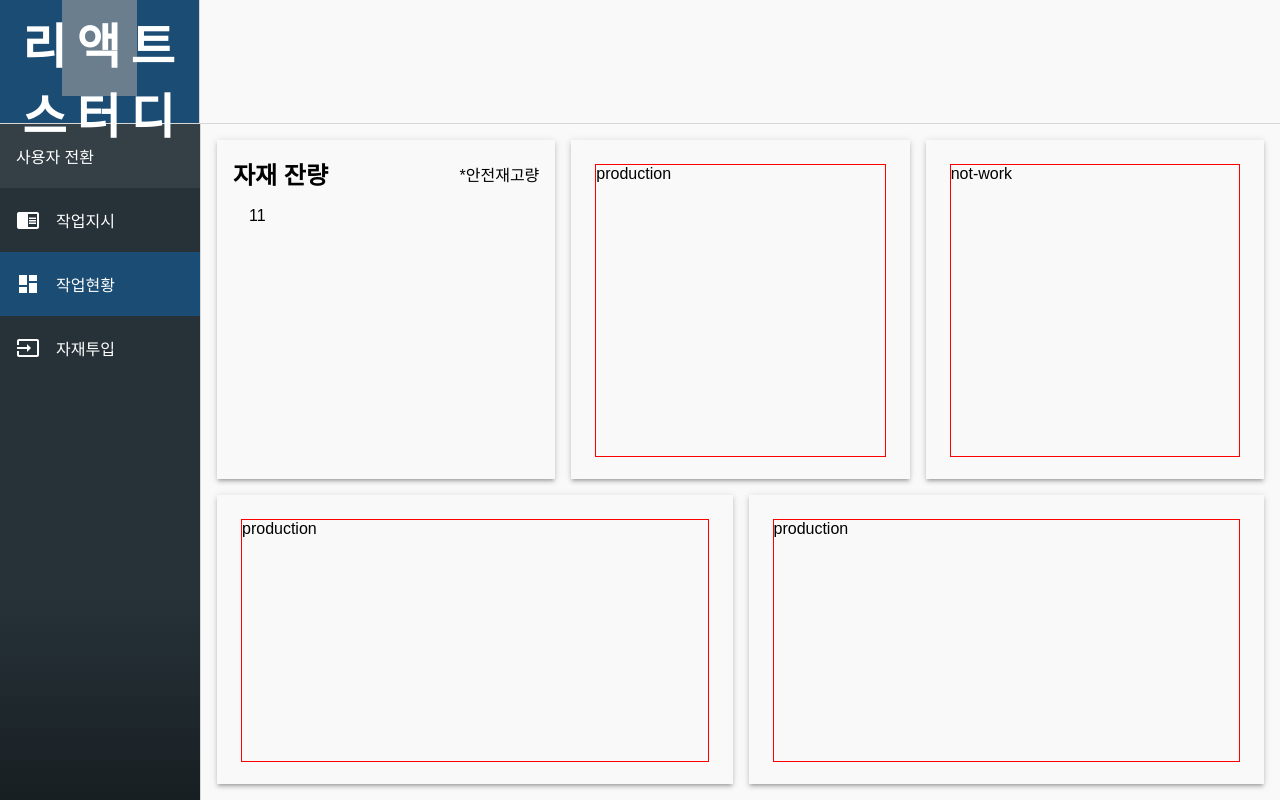
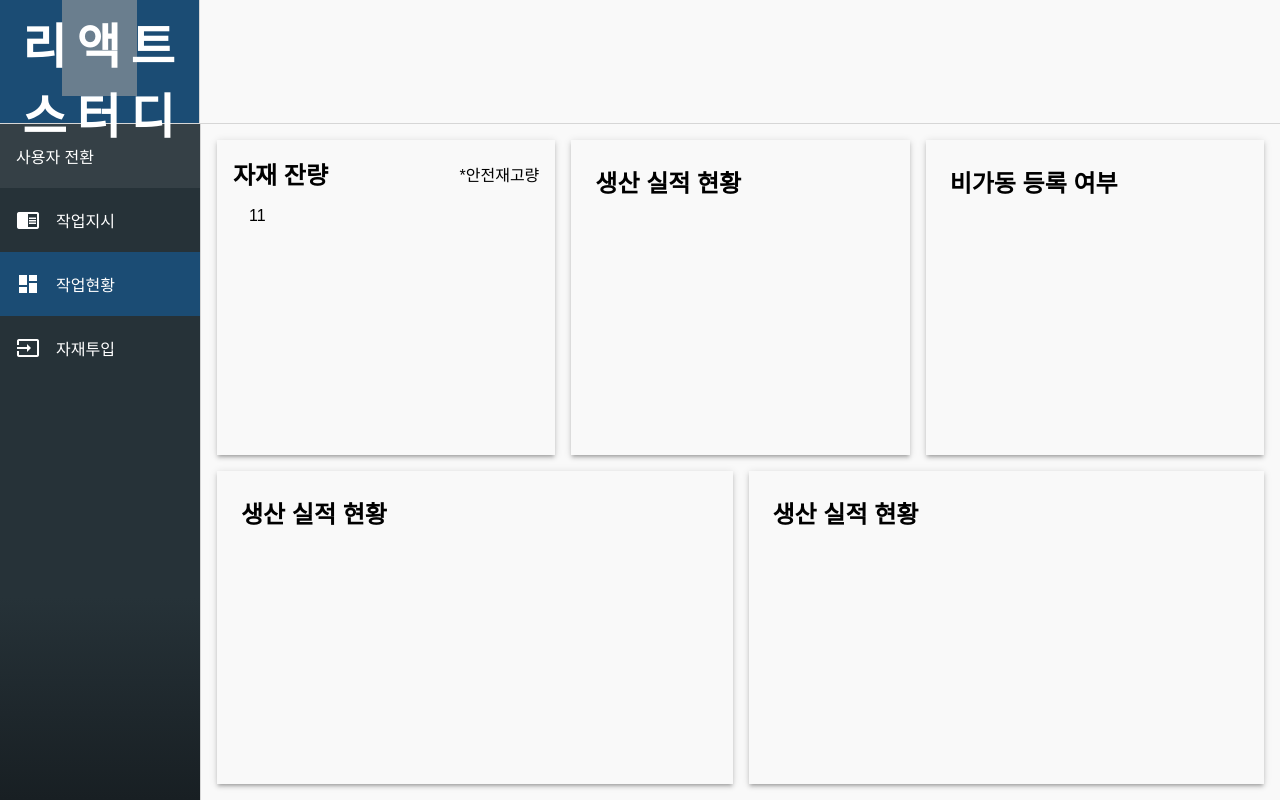
Before and after one commit to junyunga/react-study, a React (Create React App) app: page /product/work-list in a window 1280 px wide. Built offline with nearby package versions, Linux system fonts and the light colour scheme; grey boxes are pictures that could not be loaded.

Commit message:
작업현황 각 컴포넌트 타이틀 작업

```diff
--- a/src/components/work-list/not-work/index.js
+++ b/src/components/work-list/not-work/index.js
@@ -1,4 +1,4 @@
-import React, {Component} from 'react';
+import React, { Component } from 'react';
 import './index.scss';
 
 export default class NotWork extends Component {
@@ -7,11 +7,18 @@ export default class NotWork extends Component {
             <div className="not-work">
                 <div className="not-work-container">
                     <div className="not-work-content">
-                        not-work
+                        <div className="not-work-content__header">
+                            <div className="header__title">
+                                비가동 등록 여부
+                            </div>
+                            <div className="header__legend">
+                            </div>
+                        </div>
+                        <div className="not-work-content__body">
+                        </div>
                     </div>
                 </div>
             </div>
-
         );
     }
 }
--- a/src/components/work-list/not-work/index.scss
+++ b/src/components/work-list/not-work/index.scss
@@ -6,10 +6,24 @@
     flex: 1 1 auto;
     padding: 8px;
     .not-work-content {
-      border: 1px solid red;
       display: flex;
       flex-direction: column;
       height: 100%;
+
+      .not-work-content__header {
+        display: flex;
+        flex-direction: row;
+        justify-content: space-between;
+        align-items: center;
+
+        .header__title {
+          font-size: 24px;
+          font-weight: bold;
+        }
+      }
+      .not-work-content__body {
+        padding: 16px 0 16px 16px;
+      }
     }
   }
 }
--- a/src/components/work-list/production/index.js
+++ b/src/components/work-list/production/index.js
@@ -1,4 +1,4 @@
-import React, {Component} from 'react';
+import React, { Component } from 'react';
 import './index.scss';
 
 export default class Production extends Component {
@@ -7,7 +7,15 @@ export default class Production extends Component {
             <div className="production">
                 <div className="production-container">
                     <div className="production-content">
-                        production
+                        <div className="production-content__header">
+                            <div className="header__title">
+                                생산 실적 현황
+                            </div>
+                            <div className="header__legend">
+                            </div>
+                        </div>
+                        <div className="production-content__body">
+                        </div>
                     </div>
                 </div>
             </div>
--- a/src/components/work-list/production/index.scss
+++ b/src/components/work-list/production/index.scss
@@ -6,10 +6,24 @@
     flex: 1 1 auto;
     padding: 8px;
     .production-content {
-      border: 1px solid red;
       display: flex;
       flex-direction: column;
       height: 100%;
+
+      .production-content__header {
+        display: flex;
+        flex-direction: row;
+        justify-content: space-between;
+        align-items: center;
+
+        .header__title {
+          font-size: 24px;
+          font-weight: bold;
+        }
+      }
+      .production-content__body {
+        padding: 16px 0 16px 16px;
+      }
     }
   }
 }
```
